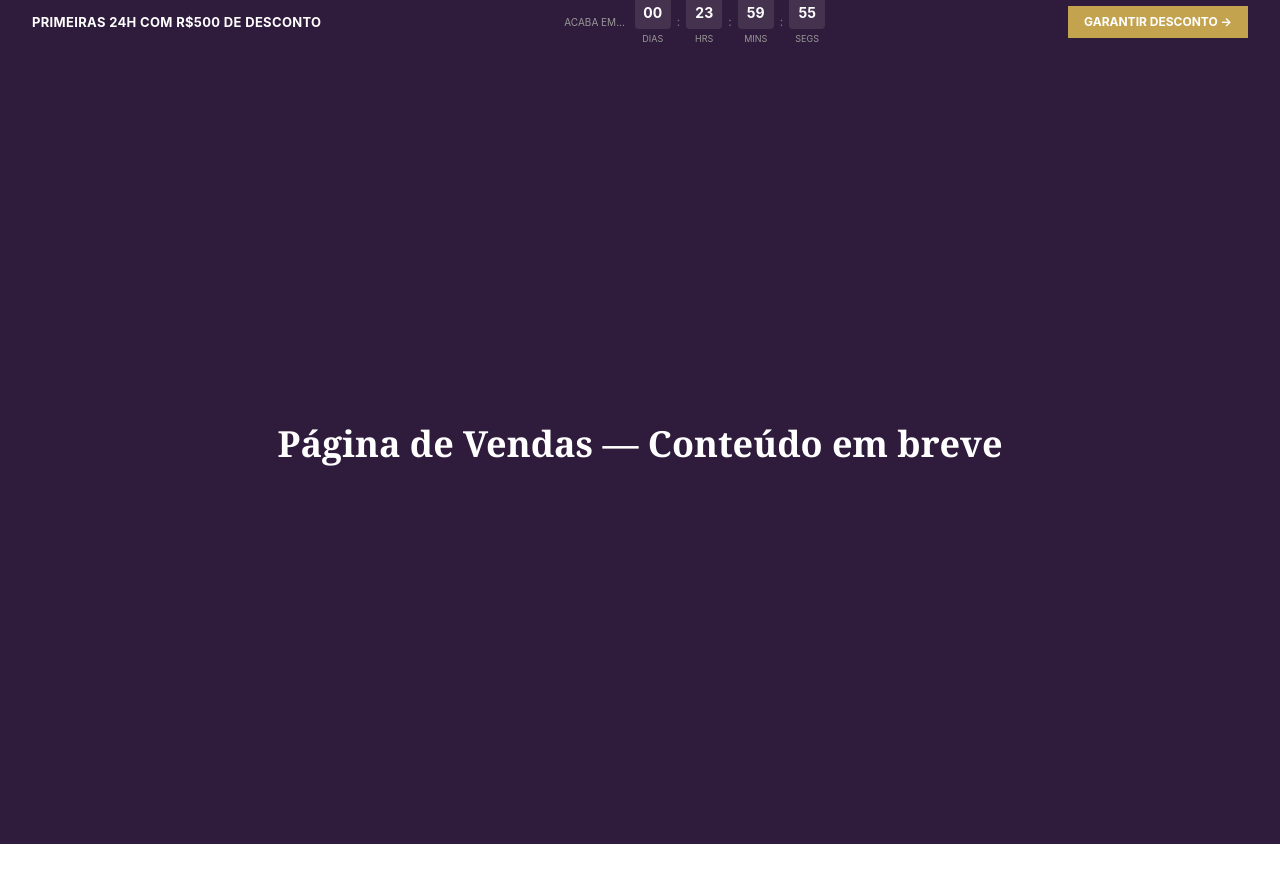
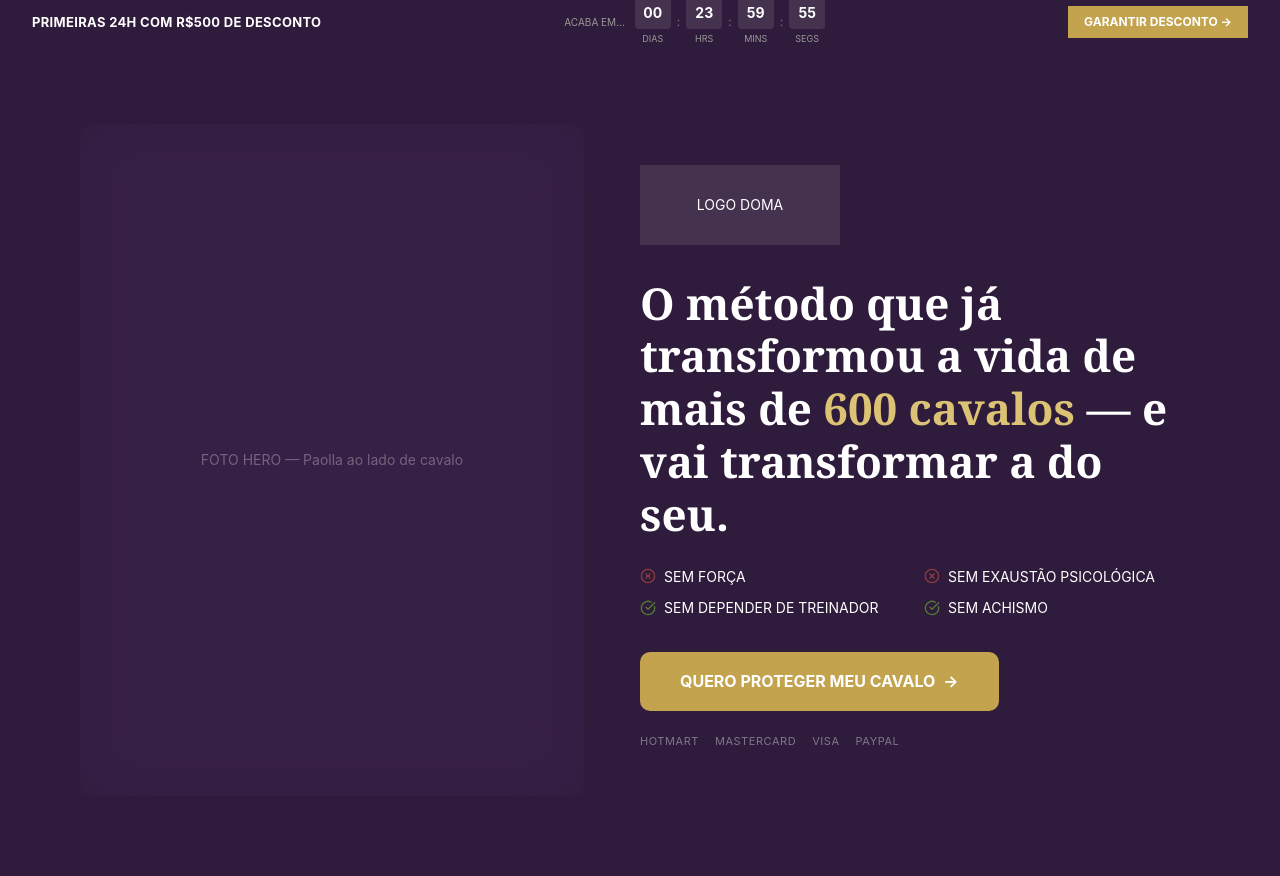
Before and after one commit to gabrielditullio/gleam-kind-echo, a React (Vite) app: page / in a window 1280 px wide. Before the commit the page ends 844 px from the top, so only its background shows below. Built offline with nearby package versions, Linux system fonts and the light colour scheme; the HTML template or start-up script is replaced by a standard one.

Commit message:
Changes
Co-authored-by: gabrielditullio <101072301+gabrielditullio@users.noreply.github.com>

```diff
--- a/src/components/SectionHero.tsx
+++ b/src/components/SectionHero.tsx
@@ -1,5 +1,5 @@
 import { useEffect, useState } from "react";
-import { X, Check } from "lucide-react";
+import { XCircle, CheckCircle } from "lucide-react";
 
 const SectionHero = () => {
   const [loaded, setLoaded] = useState(false);
@@ -9,56 +9,70 @@ const SectionHero = () => {
     return () => clearTimeout(t);
   }, []);
 
-  const fade = (delay: number, extra = "") => ({
-    className: `transition-all ease-out ${loaded ? `opacity-100 translate-y-0 scale-100 ${extra}` : "opacity-0 translate-y-5 scale-95"}`,
-    style: { transitionDelay: `${delay}ms`, transitionDuration: "600ms" },
-  });
+  const anim = (delay: number, duration: number, type: string) => {
+    const base = `transition-all ease-out ${loaded ? "opacity-100" : "opacity-0"}`;
+    const transforms: Record<string, string> = {
+      "fade": "",
+      "fade-up": loaded ? "translate-y-0" : "translate-y-5",
+      "fade-down": loaded ? "translate-y-0" : "-translate-y-2.5",
+      "fade-scale": loaded ? "scale-100" : "scale-95",
+    };
+    return {
+      className: `${base} ${transforms[type] || ""}`,
+      style: { transitionDelay: `${delay}ms`, transitionDuration: `${duration}ms` } as React.CSSProperties,
+    };
+  };
 
-  const negatives = ["SEM FORÇA", "SEM EXAUSTÃO PSICOLÓGICA"];
-  const positives = ["SEM DEPENDER DE TREINADOR", "SEM ACHISMO"];
+  const checks = [
+    { icon: "x", text: "SEM FORÇA" },
+    { icon: "x", text: "SEM EXAUSTÃO PSICOLÓGICA" },
+    { icon: "check", text: "SEM DEPENDER DE TREINADOR" },
+    { icon: "check", text: "SEM ACHISMO" },
+  ];
 
   return (
-    <section className="bg-roxo-profundo pt-[40px] md:pt-[44px]">
-      <div className="mx-auto px-5 md:px-10 py-16 md:py-24" style={{ maxWidth: "1200px" }}>
-        <div className="flex flex-col md:flex-row items-center gap-10 md:gap-16">
-          {/* Photo placeholder */}
+    <section className="bg-roxo-profundo">
+      <div className="mx-auto px-5 md:px-10 py-12 md:py-20" style={{ maxWidth: 1200 }}>
+        <div className="flex flex-col md:flex-row items-center gap-10 md:gap-14">
+          {/* Photo placeholder — left on desktop, bottom on mobile */}
           <div
-            className={`w-full md:w-[45%] flex-shrink-0 transition-all duration-[600ms] ease-out ${loaded ? "opacity-100" : "opacity-0"}`}
+            {...anim(0, 600, "fade")}
+            style={{
+              ...anim(0, 600, "fade").style,
+              order: undefined,
+            }}
+            className={`${anim(0, 600, "fade").className} w-full md:w-[45%] flex-shrink-0 order-2 md:order-1`}
           >
             <div
-              className="w-full flex items-center justify-center"
+              className="w-full flex items-center justify-center rounded-xl"
               style={{
                 aspectRatio: "3/4",
-                background: "linear-gradient(135deg, hsl(var(--roxo-medio)) 0%, hsl(var(--burgundy)) 100%)",
+                background: "rgba(74,45,94,0.3)",
+                boxShadow: "inset 0 0 60px rgba(45,27,61,0.5)",
               }}
             >
-              <div className="text-center px-8">
-                <p className="font-body text-[14px] text-texto-cinza mb-2">[ PLACEHOLDER — FOTO HERO ]</p>
-                <p className="font-body text-[12px] text-texto-cinza/60 leading-relaxed">
-                  Paolla em pé ao lado de um cavalo, de frente pro fotógrafo.
-                  Fundo: pasto/campo aberto. Formato vertical 3:4.
+              <p className="font-body text-[14px] text-center px-8" style={{ color: "rgba(255,255,255,0.3)" }}>
+                FOTO HERO — Paolla ao lado de cavalo
               </p>
             </div>
           </div>
-          </div>
 
-          {/* Text content */}
-          <div className="w-full md:w-[55%]">
+          {/* Text content — right on desktop, top on mobile */}
+          <div className="w-full md:w-[55%] order-1 md:order-2">
             {/* Logo placeholder */}
-            <div {...fade(200)}>
-              <div className="mb-6">
-                <p className="font-body font-medium text-[10px] uppercase tracking-[3px] text-white/60">FORMAÇÃO EM</p>
-                <p className="font-headline font-bold text-[36px] md:text-[44px] text-white leading-none tracking-wide">
-                  DᎧMA
-                </p>
-                <p className="font-body font-medium text-[10px] uppercase tracking-[3px] text-white/60">COMPORTAMENTAL</p>
+            <div {...anim(200, 400, "fade-down")}>
+              <div
+                className="flex items-center justify-center rounded-lg w-[160px] md:w-[200px] h-[80px]"
+                style={{ background: "rgba(255,255,255,0.1)" }}
+              >
+                <span className="font-body text-[14px] text-white">LOGO DOMA</span>
               </div>
             </div>
 
             {/* Headline */}
-            <div {...fade(400)}>
-              <h1 className="font-headline font-bold text-[30px] md:text-[44px] leading-[1.2] mb-6 text-white">
-                O método que já transformou
+            <div {...anim(400, 600, "fade-up")} style={{ ...anim(400, 600, "fade-up").style, marginTop: 32 }}>
+              <h1 className="font-headline font-bold text-[30px] md:text-[44px] leading-[1.2] text-white">
+                O método que já transformou{" "}
                 a vida de mais de{" "}
                 <span className="text-dourado-claro">600 cavalos</span>{" "}
                 — e vai transformar a do seu.
@@ -66,53 +80,49 @@ const SectionHero = () => {
             </div>
 
             {/* Checks / X */}
-            <div {...fade(800)}>
-              <div className="grid grid-cols-1 sm:grid-cols-2 gap-3 mb-8">
-                {negatives.map((t) => (
-                  <div key={t} className="flex items-center gap-2">
-                    <X size={16} className="text-vermelho-terroso" />
-                    <span className="font-body text-[14px] text-white">{t}</span>
-                  </div>
-                ))}
-                {positives.map((t) => (
-                  <div key={t} className="flex items-center gap-2">
-                    <Check size={16} className="text-verde-musgo" />
-                    <span className="font-body text-[14px] text-white">{t}</span>
+            <div {...anim(800, 400, "fade")} style={{ ...anim(800, 400, "fade").style, marginTop: 24 }}>
+              <div className="grid grid-cols-1 sm:grid-cols-2 gap-2">
+                {checks.map((c) => (
+                  <div key={c.text} className="flex items-center gap-2">
+                    {c.icon === "x" ? (
+                      <XCircle size={16} className="text-vermelho-terroso flex-shrink-0" />
+                    ) : (
+                      <CheckCircle size={16} className="text-verde-musgo flex-shrink-0" />
+                    )}
+                    <span className="font-body text-[14px] text-white">{c.text}</span>
                   </div>
                 ))}
               </div>
             </div>
 
-            {/* CTA */}
-            <div {...fade(1000)}>
-              <div className="mb-6">
+            {/* CTA Button */}
+            <div {...anim(1000, 400, "fade-scale")} style={{ ...anim(1000, 400, "fade-scale").style, marginTop: 32 }}>
               <a
                 href="#cta"
-                  className="group relative inline-flex items-center justify-center gap-2 bg-dourado hover:brightness-90 text-white font-body font-bold text-[16px] uppercase px-10 py-4 rounded-[10px] transition-all duration-150 w-full md:w-auto overflow-hidden"
+                className="group relative inline-flex items-center justify-center gap-2 bg-dourado text-white font-body font-bold text-[16px] uppercase px-10 py-4 rounded-[10px] transition-all duration-150 hover:brightness-90 w-full md:w-auto overflow-hidden"
               >
-                  {/* Shiny effect */}
+                {/* Shiny hover effect */}
                 <span
-                    className="absolute inset-0 opacity-0 group-hover:opacity-100 transition-opacity duration-300"
+                  className="absolute inset-0 -translate-x-full group-hover:translate-x-full transition-transform duration-[600ms] ease-in-out pointer-events-none"
                   style={{
                     background: "linear-gradient(90deg, transparent 0%, rgba(255,255,255,0.2) 50%, transparent 100%)",
-                      animation: "none",
                   }}
                 />
                 <span className="relative z-10 flex items-center gap-2">
                   Quero proteger meu cavalo
-                    <span className="inline-block transition-transform duration-150 group-hover:translate-x-1">→</span>
+                  <span className="inline-block transition-transform duration-150 ease-in-out group-hover:translate-x-1">→</span>
                 </span>
               </a>
             </div>
-            </div>
 
             {/* Payment icons */}
-            <div {...fade(1200)}>
+            <div {...anim(1200, 300, "fade")} style={{ ...anim(1200, 300, "fade").style, marginTop: 16 }}>
               <div className="flex items-center gap-4">
                 {["Hotmart", "Mastercard", "Visa", "PayPal"].map((name) => (
                   <span
                     key={name}
-                    className="font-body text-[11px] uppercase tracking-wider text-white/40"
+                    className="font-body text-[11px] uppercase tracking-wider"
+                    style={{ color: "rgba(255,255,255,0.4)", lineHeight: "28px" }}
                   >
                     {name}
                   </span>
--- a/src/pages/Index.tsx
+++ b/src/pages/Index.tsx
@@ -1,4 +1,5 @@
 import TopBar from "@/components/TopBar";
+import SectionHero from "@/components/SectionHero";
 
 const Index = () => {
   return (
@@ -6,12 +7,7 @@ const Index = () => {
       <TopBar />
       {/* Compensar top bar fixa */}
       <div className="pt-[40px] md:pt-[44px]">
-        {/* Placeholder para visualizar a top bar */}
-        <section className="bg-roxo-profundo min-h-screen flex items-center justify-center">
-          <p className="font-headline font-bold text-h2-mobile md:text-h2 text-white text-center px-5">
-            Página de Vendas — Conteúdo em breve
-          </p>
-        </section>
+        <SectionHero />
       </div>
     </div>
   );
```
Lines whose indentation alone changed are shown as unchanged.
